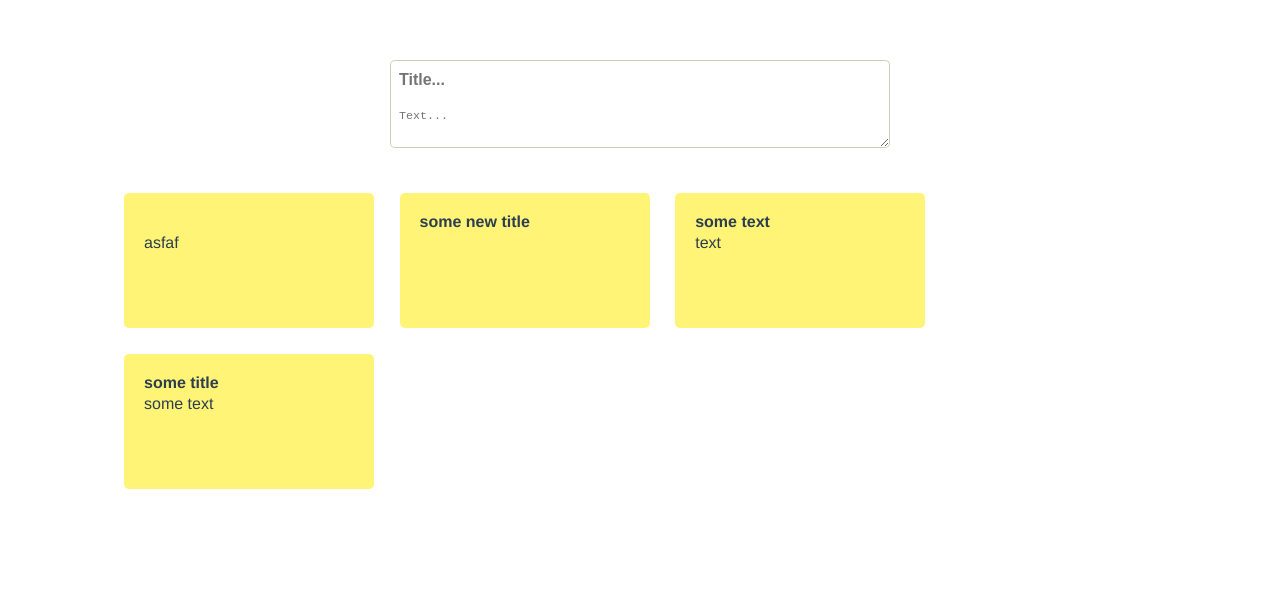
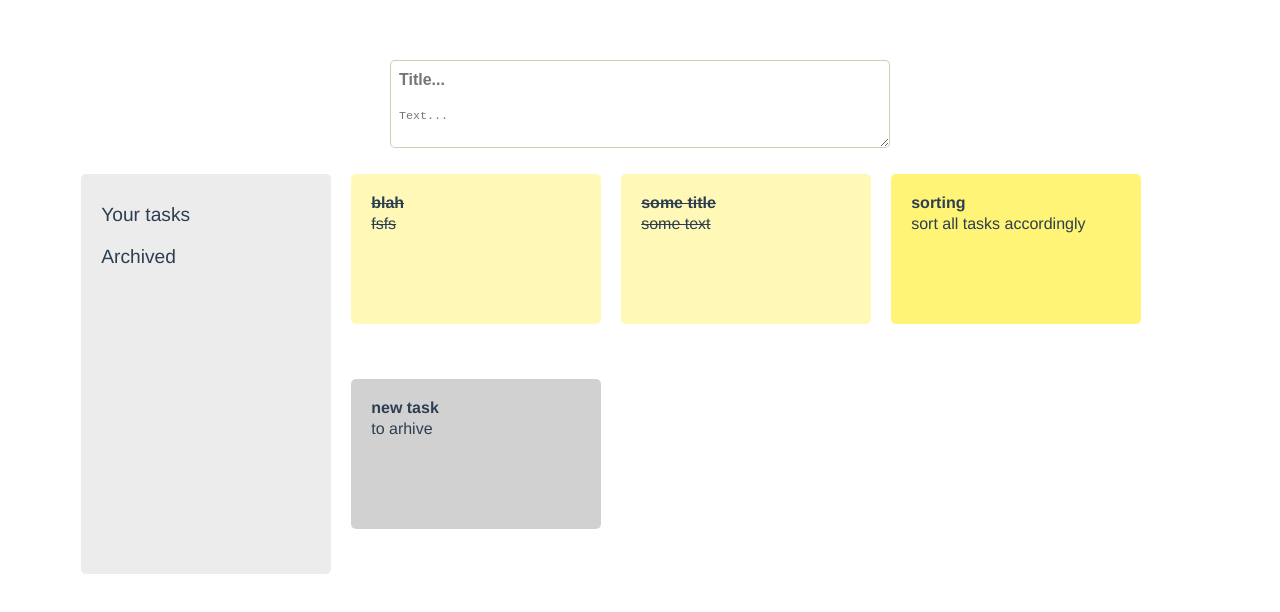
Before and after one commit to jmelnych/my-keep, a Vue app: page / in a window 1280 px wide. Shown: the top 612 px of the page. Built offline with nearby package versions, Linux system fonts and the light colour scheme; data requests are answered from the project's data file.

Commit message:
add archive option

```diff
--- a/db.json
+++ b/db.json
@@ -1,31 +1,32 @@
 {
   "tasks": [
     {
-      "title": "",
-      "text": "asfaf\n",
-      "completed": false,
-      "id": 8
-    },
-    {
-      "title": "some new title",
-      "text": "",
-      "completed": false,
+      "title": "blah",
+      "text": "fsfs",
+      "completed": true,
       "archived": false,
       "id": 9
     },
     {
-      "title": "some text",
-      "text": "text\n",
-      "completed": false,
+      "title": "some title",
+      "text": "some text",
+      "completed": true,
       "archived": false,
       "id": 10
     },
     {
-      "title": "some title",
-      "text": "some text",
+      "title": "sorting",
+      "text": "sort all tasks accordingly",
       "completed": false,
       "archived": false,
       "id": 11
+    },
+    {
+      "title": "new task",
+      "text": "to arhive\n",
+      "completed": false,
+      "archived": true,
+      "id": 12
     }
   ]
 }
--- a/src/App.vue
+++ b/src/App.vue
@@ -37,5 +37,7 @@ export default {
 
   ul {
     list-style-type: none;
+    margin: 0;
+    padding: 0;
   }
 </style>
--- /dev/null
+++ b/src/components/SideNavigation.vue
@@ -0,0 +1,41 @@
+<template>
+    <ul class="nav">
+        <li @click="$emit('filter-tasks', 'all')">Your tasks</li>
+        <li @click="$emit('filter-tasks', 'archived')">Archived</li>
+    </ul>
+</template>
+
+<script>
+export default {
+  name: 'side-navigation',
+};
+</script>
+
+<style lang="scss">
+    .nav {
+        display: flex;
+        flex-direction: column;
+        align-items: flex-start;
+        font-size: 1.2em;
+        min-width: 250px;
+        min-height: 400px;
+        background-color: #ececec;
+        border-radius: 5px;
+        margin: 10px 10px 0 10px;
+        padding: 20px;
+        height: 100%;
+
+        li {
+            text-align: left;
+            width: 100%;
+            padding: 5px 0;
+            margin: 5px 0;
+            cursor: pointer;
+
+            &:hover {
+                font-weight: 800;
+                transition: visibility 0s linear 0s, opacity 300ms;
+            }
+        }
+    }
+</style>
--- a/src/components/TaskItem.vue
+++ b/src/components/TaskItem.vue
@@ -3,13 +3,15 @@
         <div class="task-item__header">
           <div class="task-item__title"> {{ task.title }} </div>
           <font-awesome-icon icon="check" size="lg" class="task-item__icon"
-                             @click="$emit('mark-complete', task.id)"/>
+                             @click="$emit('complete-task', task.id)"/>
         </div>
         <div class="task-item__content">
           <div class="task-item__text"> {{ task.text }} </div>
         </div>
         <div class="task-item__footer">
           <font-awesome-icon icon="pen" class="task-item__icon" />
+            <font-awesome-icon icon="archive" class="task-item__icon"
+                               @click="$emit('archive-task', task.id)"/>
           <font-awesome-icon icon="trash" class="task-item__icon"
                              @click="$emit('remove-task', task.id)"/>
         </div>
@@ -20,12 +22,15 @@
 
 
 import { library } from '@fortawesome/fontawesome-svg-core';
-import { faTrash, faPen, faCheck } from '@fortawesome/free-solid-svg-icons';
+import {
+  faTrash, faPen, faCheck, faArchive,
+} from '@fortawesome/free-solid-svg-icons';
 
 
 library.add(faPen);
 library.add(faCheck);
 library.add(faTrash);
+library.add(faArchive);
 
 export default {
   name: 'task-item',
@@ -38,11 +43,13 @@ export default {
 <style lang="scss">
 
   .task-item {
+    $self: &;
     width: 250px;
+      height: 150px;
     background-color: #fff475;
     border-color: #fff475;
     border-radius: 5px;
-    margin: 0.8em;
+    margin: 10px 10px 0 10px;
     padding: 20px;
     text-align: left;
 
@@ -51,9 +58,18 @@ export default {
       transition: .5s ease;
     }
 
-    &__header, &__footer {
+    &__header {
       display: flex;
       justify-content: space-between;
+    }
+
+    &__footer {
+      display: flex;
+      justify-content: flex-end;
+        align-items: center;
+        #{ $self }__icon:not(:last-child) {
+            margin-right: 15px;
+        }
     }
 
     &__title {
@@ -83,14 +99,22 @@ export default {
       margin-bottom: 2.5em;
     }
 
+      &-completed {
+        background-color: #fff8b7;
+
+          #{ $self }__title, #{ $self }__text {
+          text-decoration: line-through;
+        }
+      }
+
+      &-archived {
+          background-color: #d1d1d1;
+          &:hover {
+              background-color: #c5c5c5;
+              transition: visibility 0s linear 0s, opacity 300ms;
+          }
+      }
   }
 
-  .task-item-completed {
-    background-color: #fff8b7;
-
-    .task-item__title, .task-item__text {
-      text-decoration: line-through;
-    }
-  }
 
 </style>
--- a/src/components/TaskList.vue
+++ b/src/components/TaskList.vue
@@ -1,25 +1,33 @@
 <template>
+    <div class="content-layout">
+        <side-navigation
+                v-on:filter-tasks="filterTasks"
+        ></side-navigation>
         <ul class="task-list">
           <task-item class="item"
                      v-for="task in tasks"
                      v-bind:task="task"
                      v-bind:key="task.id"
                      v-on:remove-task="removeTask"
-                     v-on:mark-complete="markComplete"
-                     v-bind:class="[task.completed ? 'task-item-completed' : '']"
+                     v-on:complete-task="completeTask"
+                     v-on:archive-task="archiveTask"
+                     v-bind:class="[task.completed ? 'task-item-completed' : '',
+                     task.archived ? 'task-item-archived' : '']"
           >
           </task-item>
         </ul>
+    </div>
 </template>
 
 <script>
 
 import axios from 'axios';
 import TaskItem from './TaskItem.vue';
+import SideNavigation from './SideNavigation.vue';
 import BASEURL from '../api';
 
 export default {
-  components: { TaskItem },
+  components: { TaskItem, SideNavigation },
   name: 'task-list',
   props: {
     newTask: Object,
@@ -27,21 +35,29 @@ export default {
   data() {
     return {
       tasks: [],
+      query: 'all',
     };
   },
   mounted() {
     this.$root.$on('addTaskEvent', taskObj => this.tasks.push(taskObj));
     axios
       .get(`${BASEURL}/tasks`)
-      .then(res => this.tasks = res.data);
+      .then((res) => {
+        this.tasks = res.data;
+        this.taskArchived = res.data.filter(task => task.archived);
+      });
   },
   methods: {
+    filterTasks(query) {
+      this.query = query;
+      this.tasks = query === 'all' ? this.tasks : this.tasks.filter(task => task.archived);
+    },
     removeTask(id) {
       axios
         .delete(`${BASEURL}/tasks/${id}`)
         .then(() => this.tasks = this.tasks.filter(task => task.id !== id));
     },
-    markComplete(id) {
+    completeTask(id) {
       const taskToUpdate = this.tasks.find(task => task.id === id);
       if (!taskToUpdate) {
         return;
@@ -53,14 +69,28 @@ export default {
           this.tasks = this.tasks.map(task => (task.id === id ? res.data : task));
         });
     },
-    archiveTask() {
-
+    archiveTask(id) {
+      const taskToUpdate = this.tasks.find(task => task.id === id);
+      if (!taskToUpdate) {
+        return;
+      }
+      taskToUpdate.archived = !taskToUpdate.archived;
+      axios
+        .put(`${BASEURL}/tasks/${id}`, taskToUpdate)
+        .then((res) => {
+          this.tasks = this.tasks.map(task => (task.id === id ? res.data : task)).filter(task => !task.archived);
+        });
     },
   },
 };
 </script>
 
 <style lang="scss">
+
+    .content-layout {
+        display: flex;
+    }
+
     .task-list {
       display: flex;
       flex-wrap: wrap;
```
Also changed, not shown: 2 other files (tests, documents, lock files or other folders).
